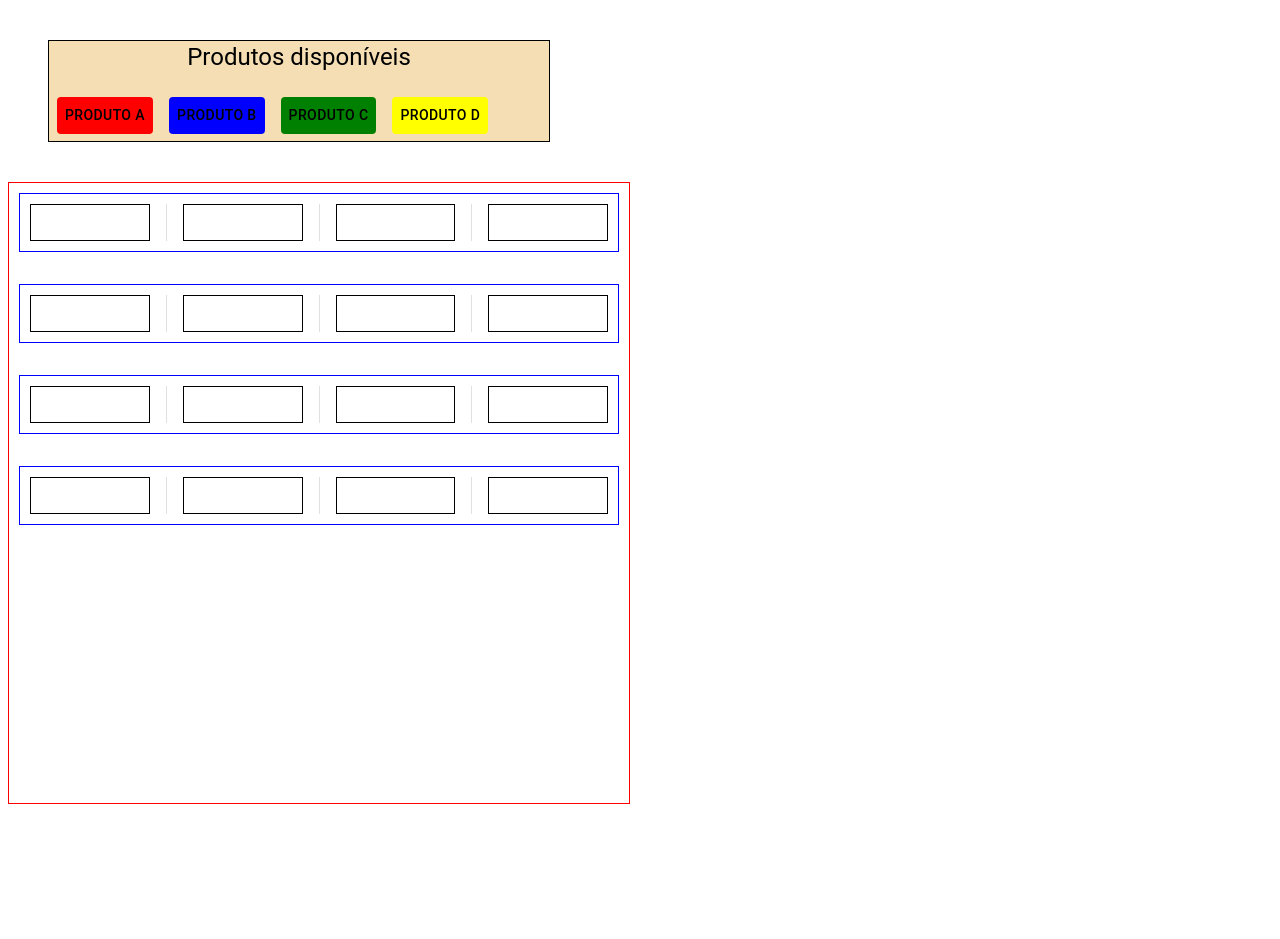
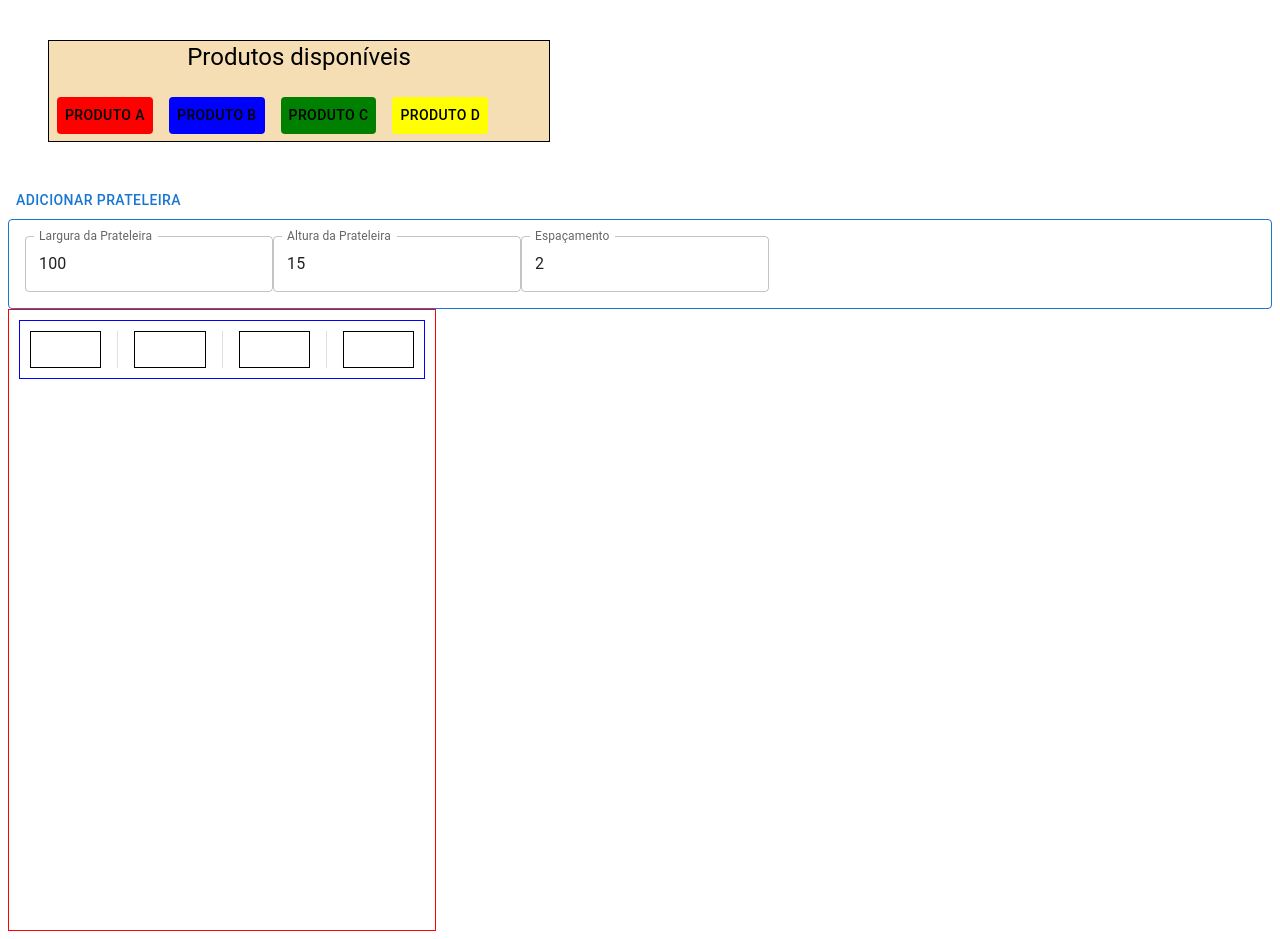
Before and after one commit to MatheusDev19/learning-matirial-ui, a React (Vite) app: page / in a window 1280 px wide. Before the commit the page ends 812 px from the top, so only its background shows below. Built offline with nearby package versions, Linux system fonts and the light colour scheme.

Commit message:
feat: Control of gondola

```diff
--- /dev/null
+++ b/src/components/add-product-to-shelves/index.tsx
@@ -0,0 +1,3 @@
+const addProductToShelf = (shelfIndex: number) => {
+    // Implementar lógica para adicionar produto à prateleira
+  };
--- /dev/null
+++ b/src/components/gondola-control/index.tsx
@@ -0,0 +1,50 @@
+import { Box, TextField } from "@mui/material";
+import { useState } from "react";
+
+interface GondolaControlProps {
+  setShelfWidth: (width: number) => void;
+  setShelfHeight: (height: number) => void;
+  setGap: (gap: number) => void;
+  gap: number;
+  shelfWidth: number;
+  shelfHeight: number;
+}
+
+export const GondolaControl = ({
+  setShelfWidth,
+  shelfWidth,
+  setShelfHeight,
+  shelfHeight,
+  setGap,
+  gap,
+}: GondolaControlProps) => {
+  return (
+    <Box
+      sx={{
+        padding: 2,
+        border: 1,
+        borderColor: "primary.main",
+        borderRadius: 1,
+      }}
+    >
+      <TextField
+        label="Largura da Prateleira"
+        type="number"
+        value={shelfWidth}
+        onChange={(e) => setShelfWidth(Number(e.target.value))}
+      />
+      <TextField
+        label="Altura da Prateleira"
+        type="number"
+        value={shelfHeight}
+        onChange={(e) => setShelfHeight(Number(e.target.value))}
+      />
+      <TextField
+        label="Espaçamento"
+        type="number"
+        value={gap}
+        onChange={(e) => setGap(Number(e.target.value))}
+      />
+    </Box>
+  );
+};
--- a/src/components/gondola-with-stack/index.tsx
+++ b/src/components/gondola-with-stack/index.tsx
@@ -1,6 +1,7 @@
-import { Divider, Stack } from "@mui/material";
+import { Divider, Stack, Button } from "@mui/material";
 import { ListProducts } from "../list-products";
 import { useState } from "react";
+import { GondolaControl } from "../gondola-control";
 
 export interface Product {
   id: number;
@@ -20,6 +21,10 @@ export const products: Product[] = [
 export const GondolaWithStack = () => {
   const [selectedProduct, setSelectedProduct] = useState<Product | null>(null); // armazenar o produto selecionado
   const [stackProduct, setStackProduct] = useState<Product[]>([]); // armazenar os produtos empilhados
+  const [shelves, setShelves] = useState<number[]>([0]); // armazenar as prateleiras
+  const [shelfWidth, setShelfWidth] = useState<number>(100);
+  const [shelfHeight, setShelfHeight] = useState<number>(15);
+  const [gap, setGap] = useState<number>(2);
 
   const handleProductClick = (product: Product) => {
     setSelectedProduct(product);
@@ -34,25 +39,39 @@ export const GondolaWithStack = () => {
     }
   };
 
+  const addShelf = () => {
+    setShelves([...shelves, shelves.length]);
+  };
+
   return (
     <>
       <ListProducts products={products} onProductClick={handleProductClick} />
 
-      {/* Modulo de gondola */}
+      <Button onClick={addShelf}>Adicionar Prateleira</Button>
+
+      <GondolaControl
+        shelfWidth={shelfWidth}
+        setShelfWidth={setShelfWidth}
+        shelfHeight={shelfHeight}
+        setShelfHeight={setShelfHeight}
+        gap={gap}
+        setGap={setGap}
+      />
+
       <Stack
         sx={{
           border: "1px solid red",
           padding: "10px",
-          width: 600,
+          width: shelfWidth * 4 + gap * 3,
           height: 600,
         }}
       >
-        {products.map((product: Product, shelfIndex) => (
+        {shelves.map((_, shelfIndex) => (
           // Pratelheira de gondola
           <Stack
-            key={product.id}
+            key={shelfIndex}
             direction="row"
-            spacing={2}
+            spacing={gap}
             divider={<Divider orientation="vertical" flexItem />}
             sx={{ border: "1px solid blue", padding: "10px", mb: 4 }}
           >
@@ -63,8 +82,8 @@ export const GondolaWithStack = () => {
                 sx={{
                   border: "1px solid black",
                   padding: "10px",
-                  width: 100,
-                  height: 15,
+                  width: shelfWidth,
+                  height: shelfHeight,
                 }}
                 onClick={() => handleStackClick(shelfIndex * 4 + productIndex)} // calcula um índice único para cada stack, combinando o índice da prateleira (shelfIndex) e o índice do produto (productIndex).
               >
@@ -77,17 +96,3 @@ export const GondolaWithStack = () => {
     </>
   );
 };
-
-
-
-
-// Atualize a primeira gondola com parametros:
-	// Array de prateleira => deve ter uma funcao que adione uma patelheira a gondola
-
-  // Dimensao de prateleiras: largura e altura devem ser ajustadas de forma independente
-  // A altura das prateleiras deve ser ajustadas de forma independente
-	// Largura de gondola deve ser igual a largura das prateleiras e devem ser ajustadas juntas (se uma almentar a outra tambem aumenta e vise e versa)
-
-  // Array de produtos => deve ter uma funcao que adicione um produto a prateleira
-
-  // Gap entre esses produtos devem ser manipulado de forma independente
```
Also changed, not shown: src/components/gondola/index.tsx (deleted, +0 -158 lines).
